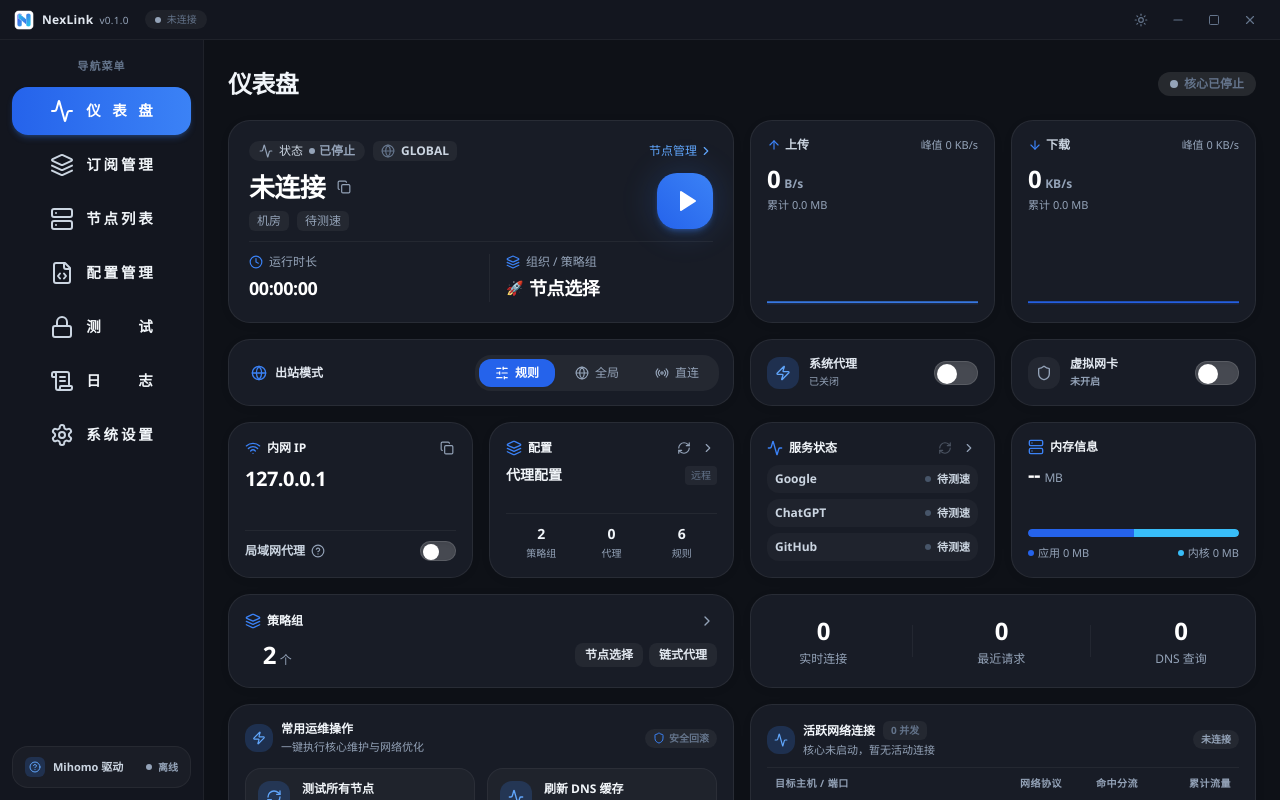
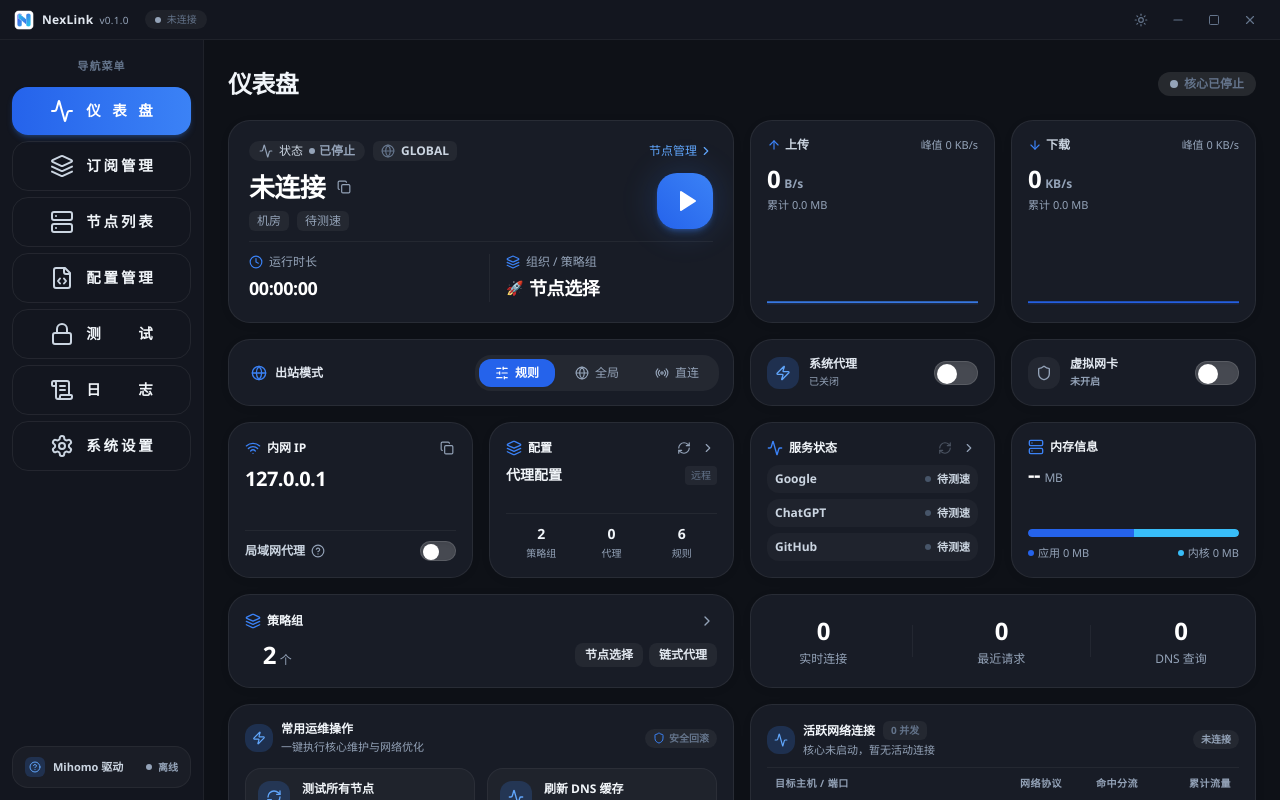
Before and after one commit to hu-1029/NexLink, a React (Vite) app: page / in a window 1280 px wide. Built offline with nearby package versions, Linux system fonts and the light colour scheme.

Commit message:
ui: add glow-card hover edge highlight to sidebar nav, test cards & node cards

```diff
--- a/src/renderer/layouts/Sidebar.tsx
+++ b/src/renderer/layouts/Sidebar.tsx
@@ -98,7 +98,7 @@ export const Sidebar: React.FC<SidebarProps> = ({
               className={`relative w-full flex items-center justify-center px-3 py-3 rounded-2xl text-[14.5px] transition-all duration-150 cursor-pointer ${
                 isActive
                   ? 'bg-gradient-to-r from-blue-600 to-blue-500 text-white shadow-md shadow-blue-500/25 font-black'
-                  : 'text-slate-800 dark:text-slate-100 hover:text-blue-600 dark:hover:text-blue-400 hover:bg-slate-100/90 dark:hover:bg-white/[0.06] hover:translate-x-0.5 font-bold'
+                  : 'glow-card text-slate-800 dark:text-slate-100 hover:text-blue-600 dark:hover:text-blue-400 hover:bg-slate-100/90 dark:hover:bg-white/[0.06] font-bold'
               }`}
             >
               <div className="flex items-center gap-3">
--- a/src/renderer/pages/nodes/NodesPage.tsx
+++ b/src/renderer/pages/nodes/NodesPage.tsx
@@ -788,7 +788,7 @@ export const NodesPage: React.FC = () => {
               className={`p-4 rounded-[20px] transition-all duration-200 cursor-pointer relative group flex flex-col justify-between select-none ${
                 isAutoSelected
                   ? 'bg-blue-50/30 dark:bg-blue-500/10 border-2 border-blue-500 shadow-[0_4px_20px_rgba(37,99,235,0.12)]'
-                  : 'bg-white dark:bg-[#181c26] border border-slate-900/[0.04] dark:border-white/5 shadow-[0_2px_14px_rgba(0,0,0,0.025)] hover:shadow-[0_6px_22px_rgba(0,0,0,0.06)] hover:-translate-y-0.5'
+                  : 'glow-card bg-white dark:bg-[#181c26] shadow-[0_2px_14px_rgba(0,0,0,0.025)]'
               }`}
             >
               <div>
@@ -866,7 +866,7 @@ export const NodesPage: React.FC = () => {
                 className={`p-4 rounded-[20px] transition-all duration-200 cursor-pointer relative group flex flex-col justify-between select-none ${
                   isSelected
                     ? 'bg-blue-50/30 dark:bg-blue-500/10 border-2 border-blue-500 shadow-[0_4px_20px_rgba(37,99,235,0.12)]'
-                    : 'bg-white dark:bg-[#181c26] border border-slate-900/[0.04] dark:border-white/5 shadow-[0_2px_14px_rgba(0,0,0,0.025)] hover:shadow-[0_6px_22px_rgba(0,0,0,0.06)] hover:-translate-y-0.5'
+                    : 'glow-card bg-white dark:bg-[#181c26] shadow-[0_2px_14px_rgba(0,0,0,0.025)]'
                 }`}
               >
                 <div>
--- a/src/renderer/pages/test/TestPage.tsx
+++ b/src/renderer/pages/test/TestPage.tsx
@@ -400,7 +400,7 @@ export const TestPage: React.FC = () => {
           return (
             <div
               key={item.id}
-              className="p-5 lg:p-6 rounded-2xl bg-white dark:bg-[#181c26] border border-slate-900/[0.05] dark:border-white/5 shadow-[0_2px_16px_rgba(0,0,0,0.03)] hover:shadow-[0_8px_26px_rgba(0,0,0,0.06)] hover:-translate-y-0.5 transition-all flex flex-col justify-between"
+              className="glow-card p-5 lg:p-6 rounded-2xl bg-white dark:bg-[#181c26] shadow-[0_2px_16px_rgba(0,0,0,0.03)] flex flex-col justify-between"
             >
               <div>
                 {/* 顶部服务标题 (加粗放大) 与单项刷新按钮 */}
```
